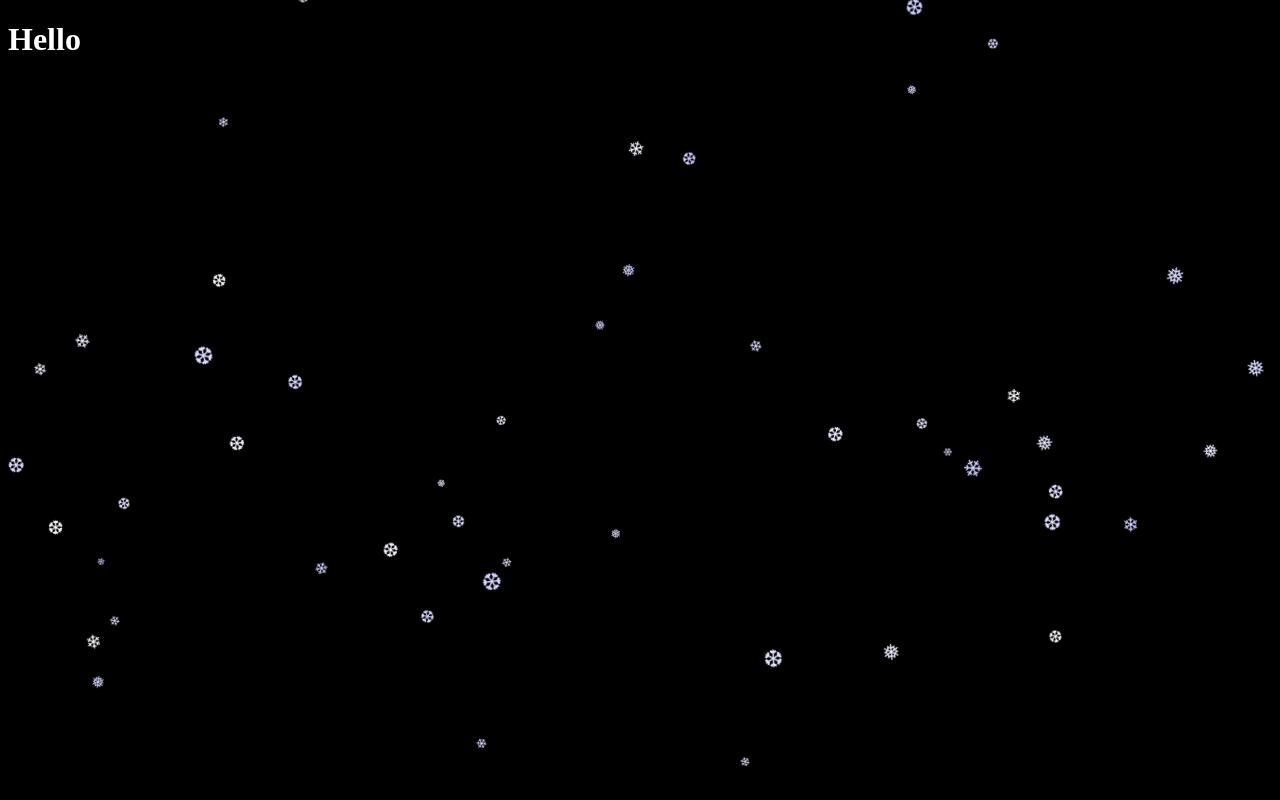
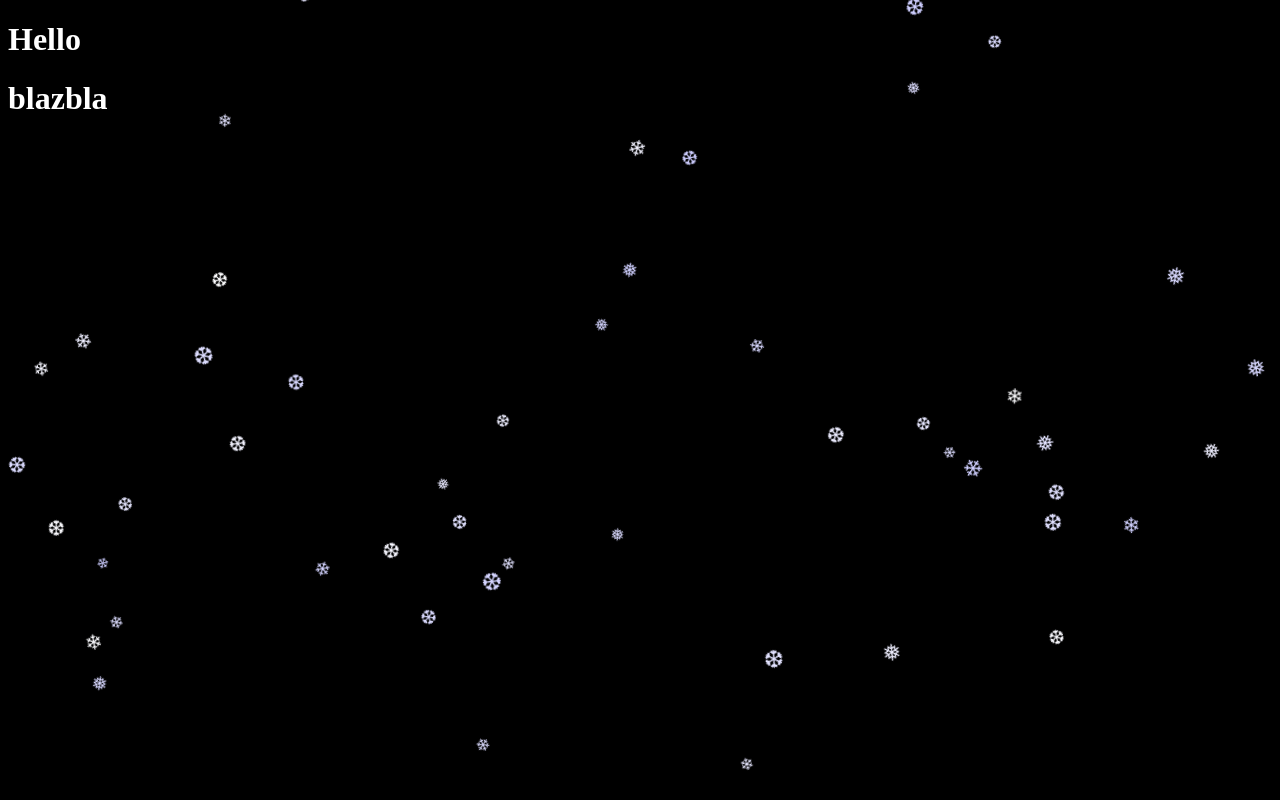
Before and after one commit to Sarxzer/snow.js, a plain HTML site: page index.html in a window 1280 px wide. Drawn offline with Linux system fonts and the light colour scheme.

Commit message:
Add files via upload

```diff
--- a/index.html
+++ b/index.html
@@ -5,23 +5,15 @@
     <meta name="viewport" content="width=device-width, initial-scale=1.0">
     <title>Document</title>
     <script src="snow.js"></script>
-
-    <style>
-        @keyframes fall {
-            0% {
-                transform: translateY(-100%) rotate(0deg);
-            }
-            100% {
-                transform: translateY(100vh) rotate(360deg);
-            }
-        }
-    </style>
+    <link rel="stylesheet" href="snow.css">
 </head>
 <body style="background-color: black;">
     <h1 style="color: #ffffff;">Hello</h1>
 
     <script>
-        snow(50);
+        snow(50, 15, 25, 15, 5);
     </script>
+
+    <h1 style="color: #ffffff;">blazbla</h1>
 </body>
 </html>
--- /dev/null
+++ b/snow.css
@@ -0,0 +1,8 @@
+@keyframes snowfall {
+    0% {
+        transform: translateY(-100%) rotate(0deg);
+    }
+    100% {
+        transform: translateY(100vh) rotate(360deg);
+    }
+}
--- a/snow.js
+++ b/snow.js
@@ -1,4 +1,4 @@
-function snow(ammount, minSize=10, maxSize=25, minSpeed=15, maxSpeed=5, ) {
+function snow(ammount, minSize=10, maxSize=25, minSpeed=15, maxSpeed=5) {
   document.body.innerHTML += '<div id="snow"></div>'
   const flakes = ["❅","❆","❄"]
   for (let i = 0; i < ammount; i++) {
@@ -23,7 +23,7 @@ function snow(ammount, minSize=10, maxSize=25, minSpeed=15, maxSpeed=5, ) {
 
     flake.style.left = `${startingX}px`;
     flake.style.fontSize = `${size}px`;
-    flake.style.animation = `fall ${driftDuration}s linear infinite`;
+    flake.style.animation = `snowfall ${driftDuration}s linear infinite`;
     flake.style.animationDelay = `-${driftDelay}s`;
   });
 }
```
